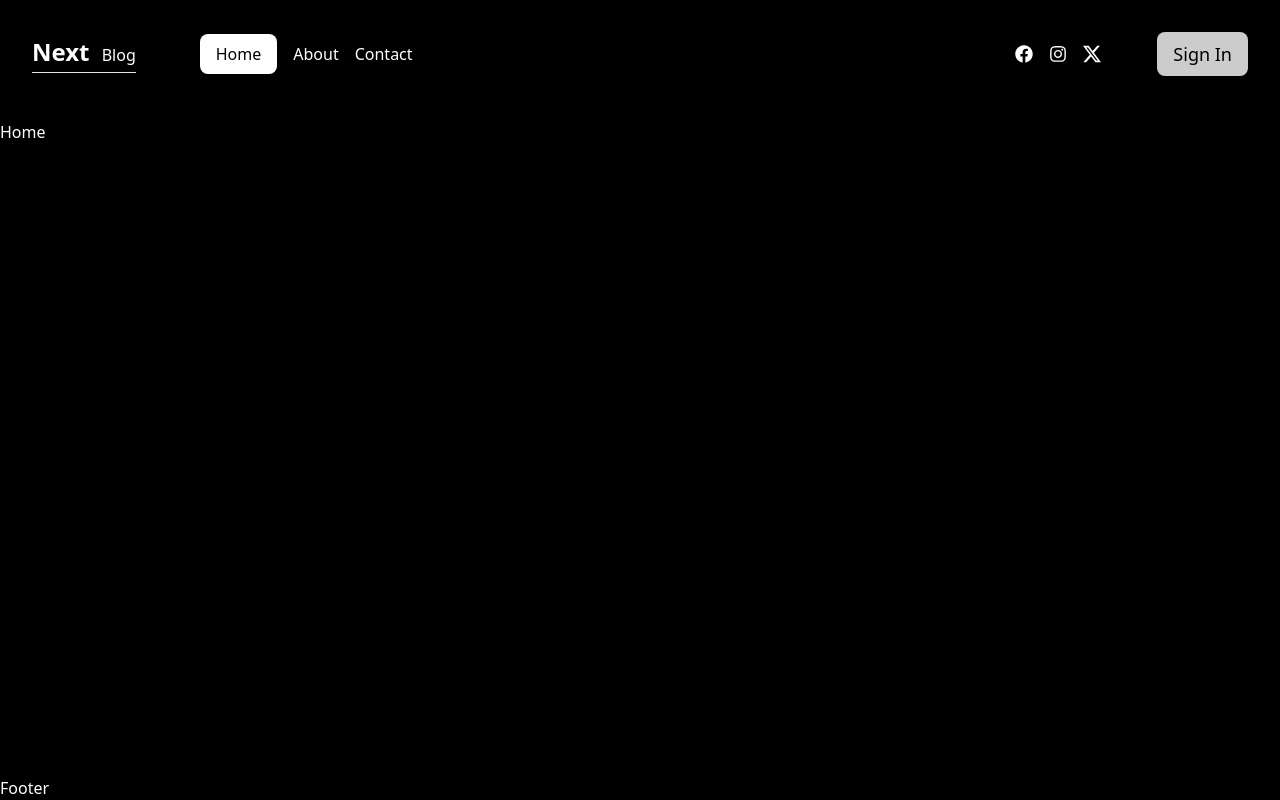
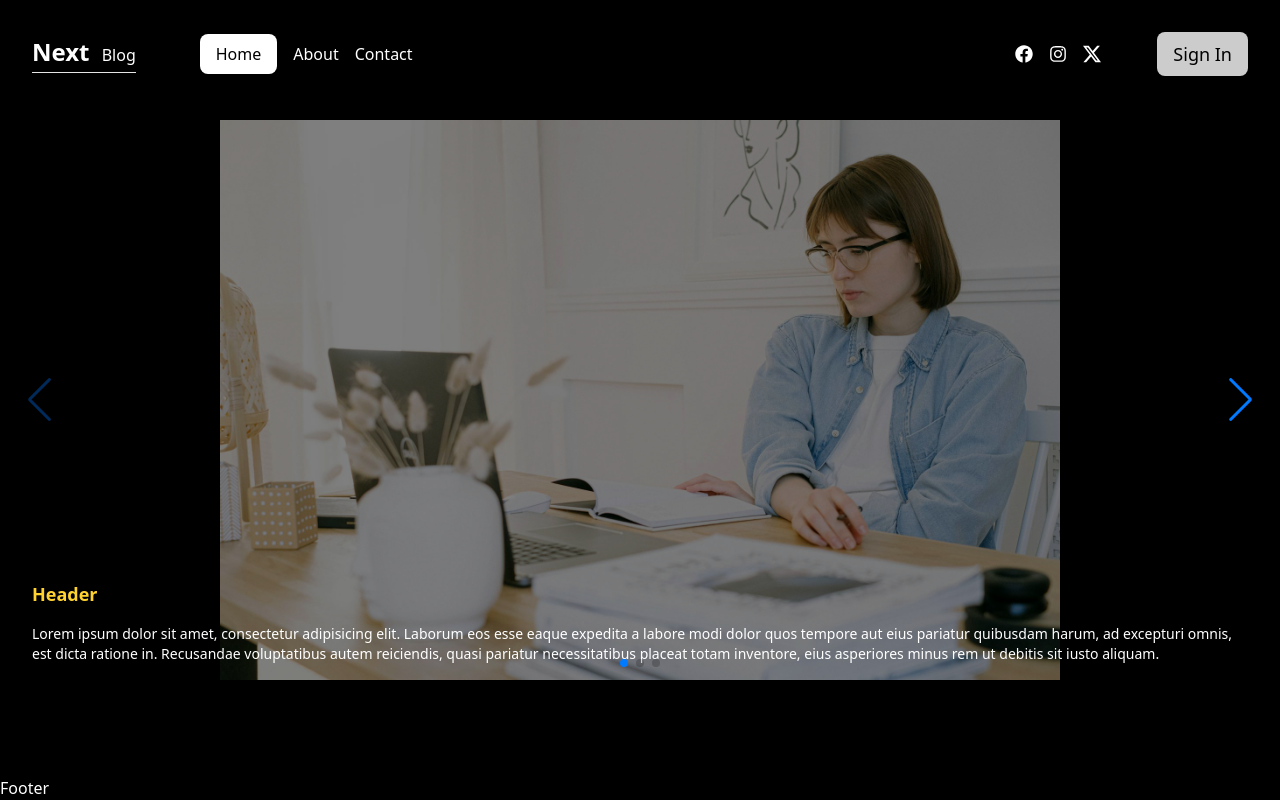
Before and after one commit to furkanarslan1/next_blog_app, a Next.js app: page / in a window 1280 px wide. Built offline with nearby package versions, Linux system fonts and the light colour scheme.

Commit message:
feat: add swiper to home page

```diff
--- a/package.json
+++ b/package.json
@@ -18,6 +18,7 @@
     "react": "^19.0.0",
     "react-dom": "^19.0.0",
     "react-icons": "^5.5.0",
+    "swiper": "^11.2.8",
     "tailwind-merge": "^3.3.1"
   },
   "devDependencies": {
--- /dev/null
+++ b/src/app/(home)/components/Swipper.tsx
@@ -0,0 +1,113 @@
+"use client";
+
+import { Swiper, SwiperSlide } from "swiper/react";
+import { Navigation, Pagination, Autoplay } from "swiper/modules";
+
+import "swiper/css";
+import "swiper/css/navigation";
+import "swiper/css/pagination";
+import Image from "next/image";
+import Link from "next/link";
+
+export default function Swipper() {
+  return (
+    <div className="text-sm">
+      <Swiper
+        modules={[Navigation, Pagination, Autoplay]}
+        spaceBetween={30}
+        slidesPerView={1}
+        navigation
+        pagination={{ clickable: true }}
+        autoplay={{ delay: 9000 }}
+      >
+        <SwiperSlide className="relative ">
+          <Link href="/" className="relative h-screen  w-full overflow-hidden">
+            <div className="w-full h-120 md:h-140">
+              <Image
+                src="/blog.jpg"
+                alt="Blog image"
+                fill
+                className="object-contain object-center   rounded-md"
+              />
+
+              <div className="absolute bottom-0 p-4 z-10">
+                <div className="flex flex-col  gap-4">
+                  <h5 className="text-amber-300 font-bold text-lg">Header</h5>
+                  <p>
+                    Lorem ipsum dolor sit amet, consectetur adipisicing elit.
+                    Laborum eos esse eaque expedita a labore modi dolor quos
+                    tempore aut eius pariatur quibusdam harum, ad excepturi
+                    omnis, est dicta ratione in. Recusandae voluptatibus autem
+                    reiciendis, quasi pariatur necessitatibus placeat totam
+                    inventore, eius asperiores minus rem ut debitis sit iusto
+                    aliquam.
+                  </p>
+                </div>
+              </div>
+            </div>
+
+            <div className="absolute inset-0 bg-black/50 "></div>
+          </Link>
+        </SwiperSlide>
+        <SwiperSlide>
+          <Link href="/" className="relative h-screen  w-full overflow-hidden">
+            <div className="w-full h-120 md:h-140">
+              <Image
+                src="/blog.jpg"
+                alt="Blog image"
+                fill
+                className="object-contain object-center   rounded-md"
+              />
+
+              <div className="absolute bottom-0 p-4 z-10">
+                <div className="flex flex-col  gap-4">
+                  <h5 className="text-amber-300 font-bold text-lg">Header</h5>
+                  <p>
+                    Lorem ipsum dolor sit amet, consectetur adipisicing elit.
+                    Laborum eos esse eaque expedita a labore modi dolor quos
+                    tempore aut eius pariatur quibusdam harum, ad excepturi
+                    omnis, est dicta ratione in. Recusandae voluptatibus autem
+                    reiciendis, quasi pariatur necessitatibus placeat totam
+                    inventore, eius asperiores minus rem ut debitis sit iusto
+                    aliquam.
+                  </p>
+                </div>
+              </div>
+            </div>
+
+            <div className="absolute inset-0 bg-black/50 "></div>
+          </Link>
+        </SwiperSlide>
+        <SwiperSlide>
+          <Link href="/" className="relative h-screen  w-full overflow-hidden">
+            <div className="w-full h-120 md:h-140">
+              <Image
+                src="/blog.jpg"
+                alt="Blog image"
+                fill
+                className="object-contain object-center   rounded-md"
+              />
+
+              <div className="absolute bottom-0 p-4 z-10">
+                <div className="flex flex-col  gap-4">
+                  <h5 className="text-amber-300 font-bold text-lg">Header</h5>
+                  <p>
+                    Lorem ipsum dolor sit amet, consectetur adipisicing elit.
+                    Laborum eos esse eaque expedita a labore modi dolor quos
+                    tempore aut eius pariatur quibusdam harum, ad excepturi
+                    omnis, est dicta ratione in. Recusandae voluptatibus autem
+                    reiciendis, quasi pariatur necessitatibus placeat totam
+                    inventore, eius asperiores minus rem ut debitis sit iusto
+                    aliquam.
+                  </p>
+                </div>
+              </div>
+            </div>
+
+            <div className="absolute inset-0 bg-black/50 "></div>
+          </Link>
+        </SwiperSlide>
+      </Swiper>
+    </div>
+  );
+}
--- a/src/app/(home)/page.tsx
+++ b/src/app/(home)/page.tsx
@@ -1,3 +1,9 @@
+import Swipper from "./components/Swipper";
+
 export default function Home() {
-  return <div>Home</div>;
+  return (
+    <div className="max-w-7xl mx-auto px-4 ">
+      <Swipper />
+    </div>
+  );
 }
```
Also changed, not shown: public/blog.jpg (added), 1 other file (tests, documents, lock files or other folders).
